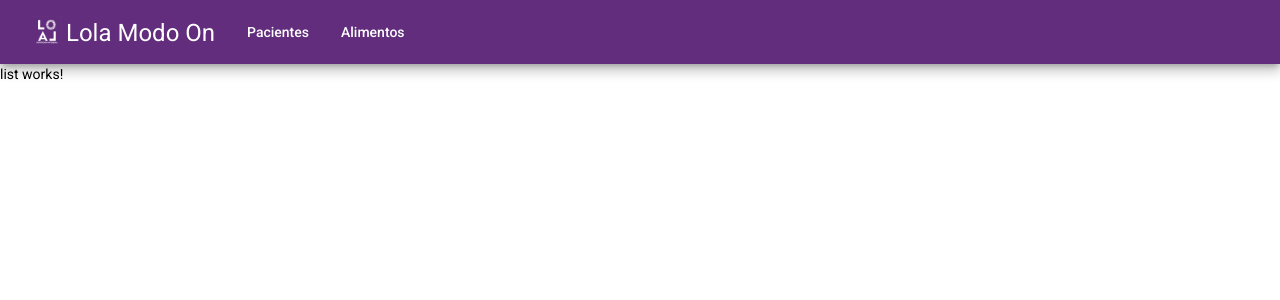
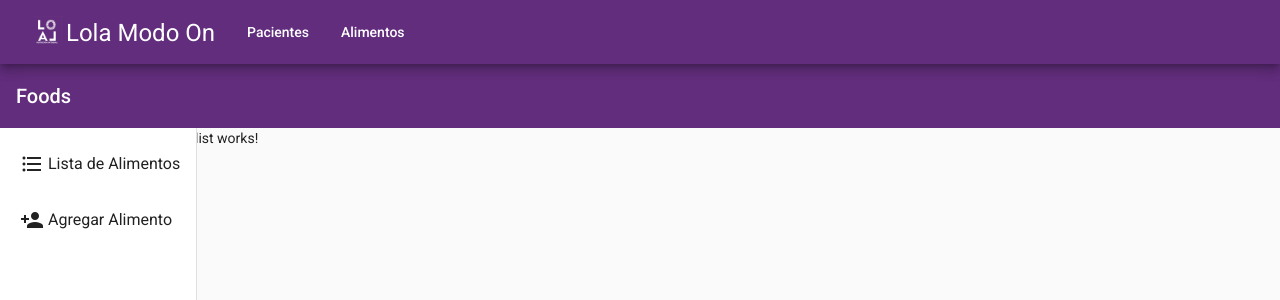
Before and after one commit to dmeneses/lolamodoon, an Angular app: page /foods in a window 1280 px wide. Shown: the top 300 px of the page. Built offline with nearby package versions, Linux system fonts and the light colour scheme.

Commit message:
Add sidebar and create foods component

```diff
--- /dev/null
+++ b/src/app/foods/create/create.component.html
@@ -0,0 +1 @@
+<p>create works!</p>
--- /dev/null
+++ b/src/app/foods/create/create.component.ts
@@ -0,0 +1,15 @@
+import { Component, OnInit } from '@angular/core';
+
+@Component({
+  selector: 'app-create',
+  templateUrl: './create.component.html',
+  styleUrls: ['./create.component.scss']
+})
+export class CreateComponent implements OnInit {
+
+  constructor() { }
+
+  ngOnInit(): void {
+  }
+
+}
--- /dev/null
+++ b/src/app/foods/foods.component.html
@@ -0,0 +1,8 @@
+<mat-toolbar color="primary">
+  <mat-toolbar-row>
+    <span>Foods</span>
+  </mat-toolbar-row>
+</mat-toolbar>
+<app-sidebar [sidebarMenu]="sidebarMenu">
+  <router-outlet></router-outlet>
+</app-sidebar>
--- /dev/null
+++ b/src/app/foods/foods.component.ts
@@ -0,0 +1,31 @@
+import { Component, OnInit } from '@angular/core';
+import { SidebarMenu } from '../shared/models/sidebar-menu';
+
+@Component({
+  selector: 'app-foods',
+  templateUrl: './foods.component.html',
+  styleUrls: ['./foods.component.scss']
+})
+export class FoodsComponent implements OnInit {
+
+  sidebarMenu: SidebarMenu = {
+    items: [
+      {
+        title: 'Lista de Alimentos',
+        iconName: 'format_list_bulleted',
+        routerLink: '/foods',
+      },
+      {
+        title: 'Agregar Alimento',
+        iconName: 'person_add',
+        routerLink: 'create',
+      },
+    ]
+  };
+
+  constructor() { }
+
+  ngOnInit(): void {
+  }
+
+}
```
Also changed, not shown: src/app/foods/foods.module.ts (+21 -4 lines), src/app/foods/create/create.component.scss (added), src/app/foods/foods.component.scss (added), 2 other files (tests, documents, lock files or other folders).
